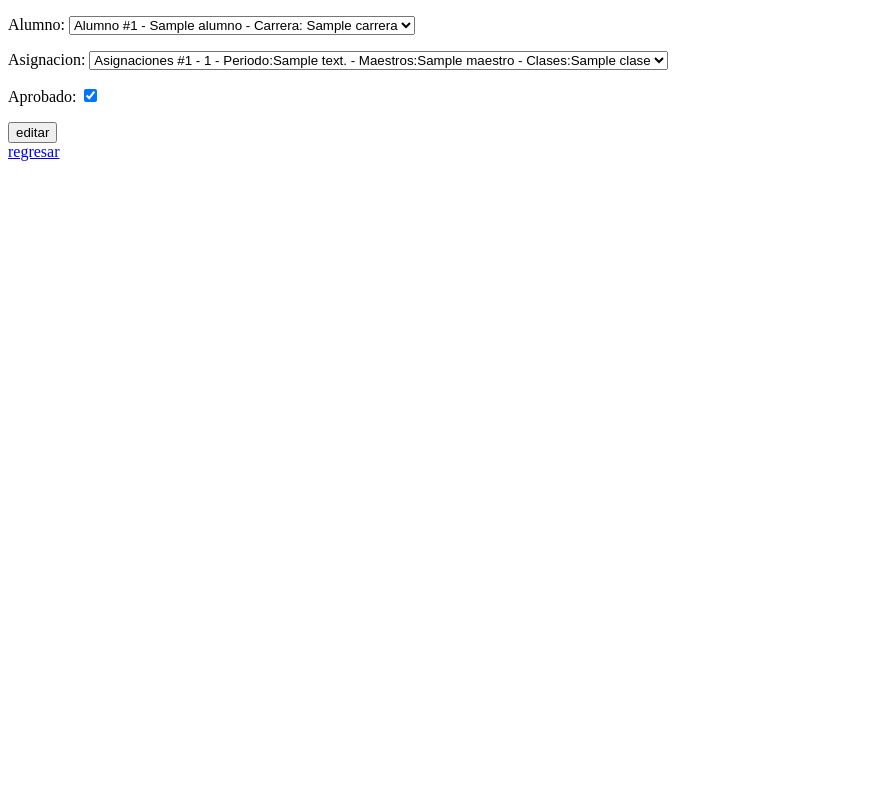
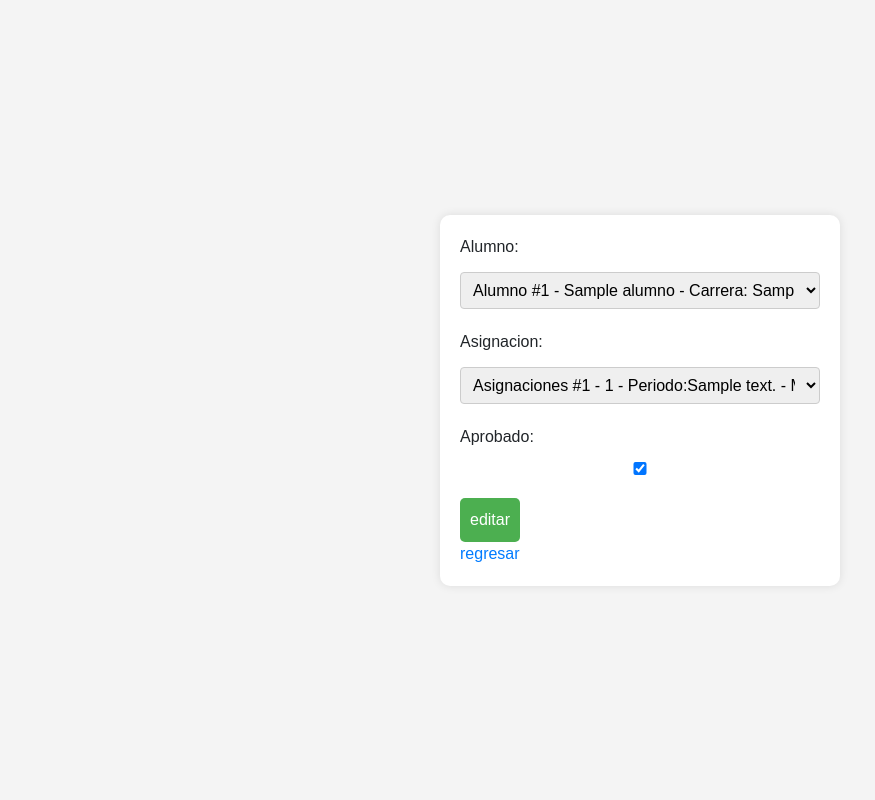
Before and after one commit to Mousin97/Proyecto-Analisis, a Django app: page /Appmatricula/matriculas/editar/1/ in a window 1280 px wide. Shown: the whole page, without its empty margins (0-875 px from the left). Run offline with Django 4.2, Linux system fonts and the light colour scheme; tables that the repository leaves empty hold one stand-in row (values such as "Sample post"); some libraries are stand-ins or nearby versions.

Commit message:
css matrícula
adición de css a vistas de matrícula

```diff
--- a/Matricula/matriculita/Appmatricula/Templates/Matricula/Editar.html
+++ b/Matricula/matriculita/Appmatricula/Templates/Matricula/Editar.html
@@ -3,7 +3,79 @@
 <head>
     <meta charset="UTF-8">
     <meta name="viewport" content="width=device-width, initial-scale=1.0">
-    <title>Document</title>
+    <title>Editar Matricula</title>
+    <script type="module" src="https://unpkg.com/ionicons@7.1.0/dist/ionicons/ionicons.esm.js"></script>
+    <script nomodule src="https://unpkg.com/ionicons@7.1.0/dist/ionicons/ionicons.js"></script>
+
+
+    <link rel="stylesheet" href="https://maxcdn.bootstrapcdn.com/bootstrap/4.0.0/css/bootstrap.min.css">
+    <link rel="stylesheet" href="https://cdn.datatables.net/1.13.1/css/dataTables.bootstrap5.min.css">
+    <script src="https://code.jquery.com/jquery-3.5.1.js"></script>
+    <style>
+        body {
+            font-family: 'Arial', sans-serif;
+            background-color: #f4f4f4;
+            margin: 0;
+            padding: 0;
+            display: flex;
+            justify-content: center;
+            align-items: center;
+            height: 100vh;
+        }
+
+        form {
+            background-color: #ffffff;
+            padding: 20px;
+            border-radius: 10px;
+            box-shadow: 0 0 10px rgba(0, 0, 0, 0.1);
+            max-width: 400px;
+            width: 100%;
+        }
+
+        h2 {
+            text-align: center;
+            color: #333;
+        }
+
+        button {
+            background-color: #4caf50;
+            color: #ffffff;
+            padding: 10px;
+            border: none;
+            border-radius: 5px;
+            cursor: pointer;
+            font-size: 16px;
+            margin-right: 10px;
+        }
+
+        button:hover {
+            background-color: #45a049;
+        }
+
+        a.retornar-button {
+            background-color: #4caf50;
+            color: #ffffff;
+            padding: 10px;
+            text-decoration: none;
+            border-radius: 5px;
+            font-size: 16px;
+            margin-right: 10px;
+        }
+
+        a.retornar-button:hover {
+            background-color: #45a049;
+        }
+
+        input, select {
+            width: 100%;
+            padding: 8px;
+            margin: 5px 0;
+            display: inline-block;
+            border: 1px solid #ccc;
+            box-sizing: border-box;
+            border-radius: 4px;
+        }
+    </style>
 </head>
 <body>
     <form method="post">
```
Also changed, not shown: Matricula/matriculita/Appmatricula/Templates/Matricula/Eliminar.html (+73 -1 lines).
